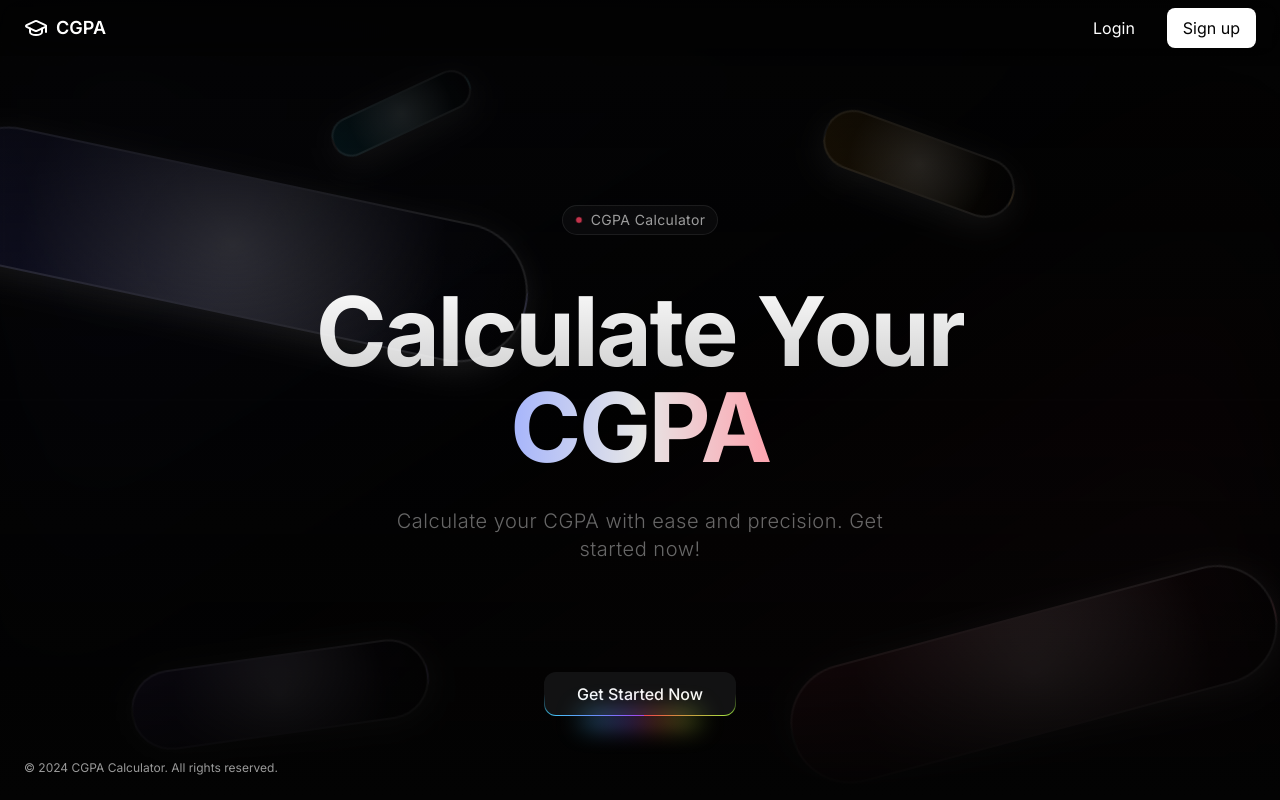
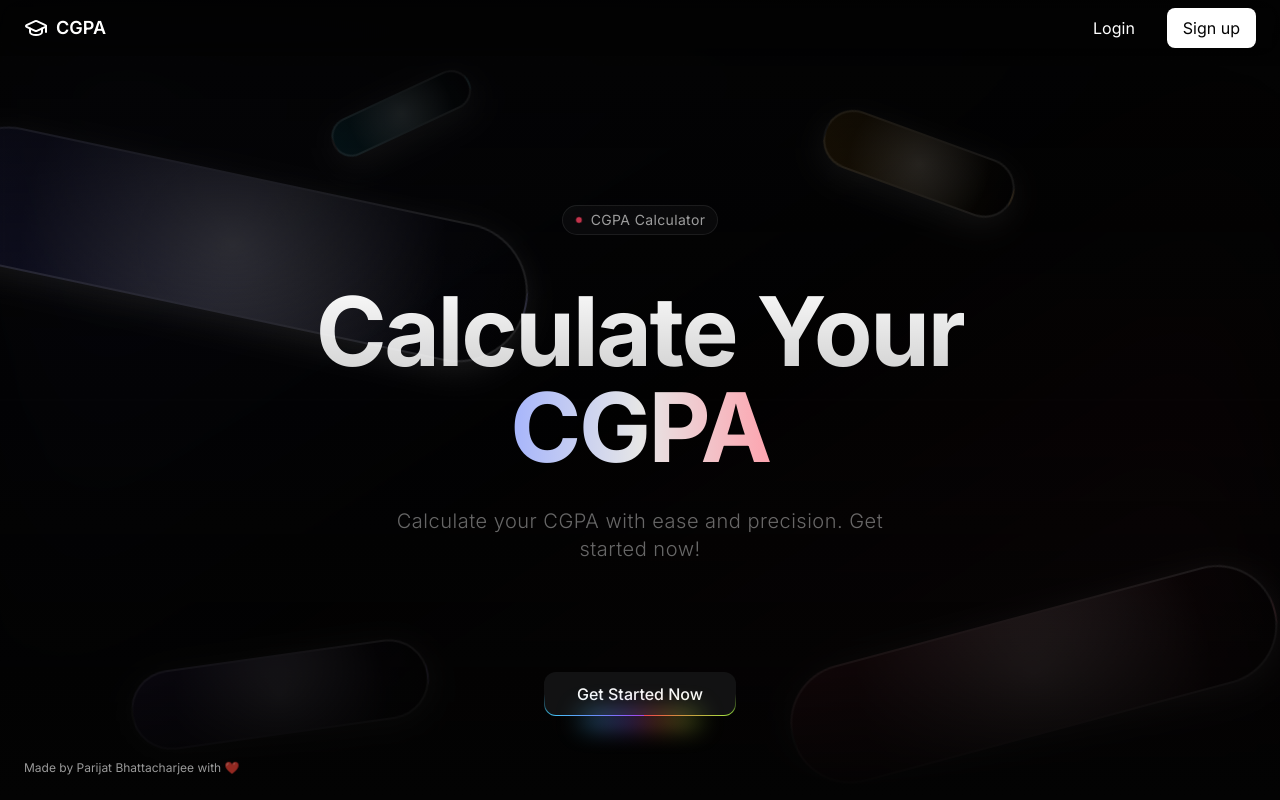
Before and after one commit to POBOROJO/CGPA, a Next.js app: page / in a window 1280 px wide. Built offline with nearby package versions, Linux system fonts and the light colour scheme.

Commit message:
chore: update footer text to include author credit

```diff
--- a/app/page.tsx
+++ b/app/page.tsx
@@ -42,7 +42,7 @@ export default function Home() {
       </main>
       <footer className="relative z-10 flex flex-col gap-2 sm:flex-row py-6 w-full shrink-0 items-center px-4 md:px-6 text-white/60">
         <p className="text-xs">
-          © 2024 CGPA Calculator. All rights reserved.
+          Made by Parijat Bhattacharjee with ❤️
         </p>
       </footer>
     </div>
```
